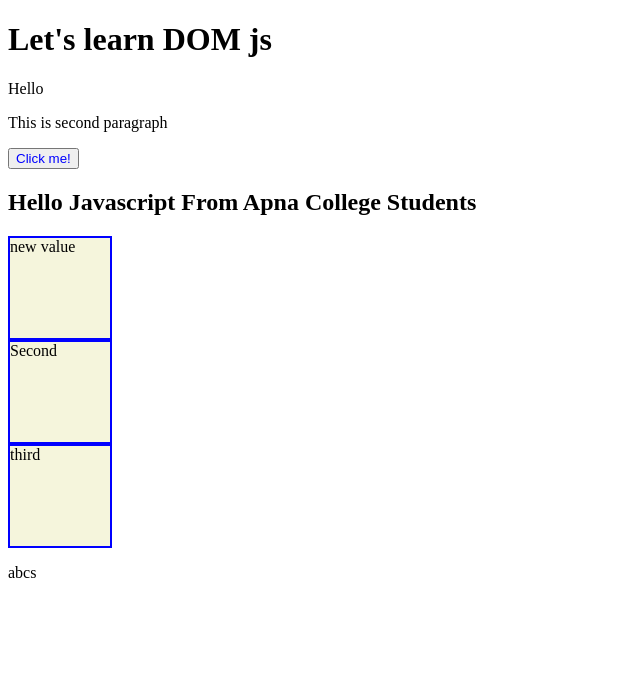
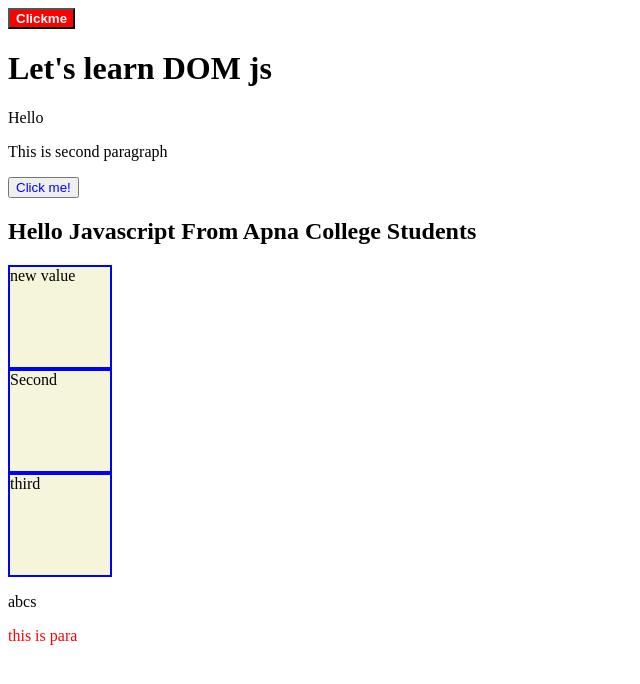
Before and after one commit to rishika-chaudharyy/WEB-DEVELOPMENT, a plain HTML site: page DOM JAVASCRIPT/index.html in a window 1280 px wide. Shown: the whole page, without its empty margins (0-640 px from the left). Drawn offline with Linux system fonts and the light colour scheme.

Commit message:
Add files via upload

```diff
--- a/DOM JAVASCRIPT/index.html
+++ b/DOM JAVASCRIPT/index.html
@@ -17,6 +17,7 @@
       <div class="box">Second</div>
       <div class="box">third</div>
       <p class="myclassp">Hello my name is Rihitu</p>
+      <p class="content">this is para</p>
       <script src="script.js"></script>
     </div>
   </body>
--- a/DOM JAVASCRIPT/script.js
+++ b/DOM JAVASCRIPT/script.js
@@ -35,3 +35,30 @@ console.log(ptag.tagName);
 ptag.innerHTML = "<b>hello<b>";
 ptag.innerText = "abcs";
 ptag.textContent;
+
+let div = document.querySelector("div");
+console.log(div);
+
+let id = div.getAttribute("id");
+console.log(id);
+
+let parag = document.querySelector("p");
+// console.log(setAttribute("class","myparagraph"))
+
+console.log(div.style);
+
+let el = document.createElement("button");
+el.innerText = "Clickme";
+
+//PRACTICE QUES
+
+let btn = document.createElement("button");
+btn.innerHTML = "<b>Clickme<b>";
+btn.style.color = "white";
+btn.style.backgroundColor = "red";
+
+let body = document.querySelector("body");
+body.prepend(btn);
+
+let p = document.querySelector(".content");
+p.classList.add(newclass);
--- a/DOM JAVASCRIPT/style.css
+++ b/DOM JAVASCRIPT/style.css
@@ -7,3 +7,11 @@ button{
     border:2px solid blue;
     background-color: beige;
 }
+
+.content{
+    color:red;
+}
+
+.newclass{
+    background-color: green;
+}
```
